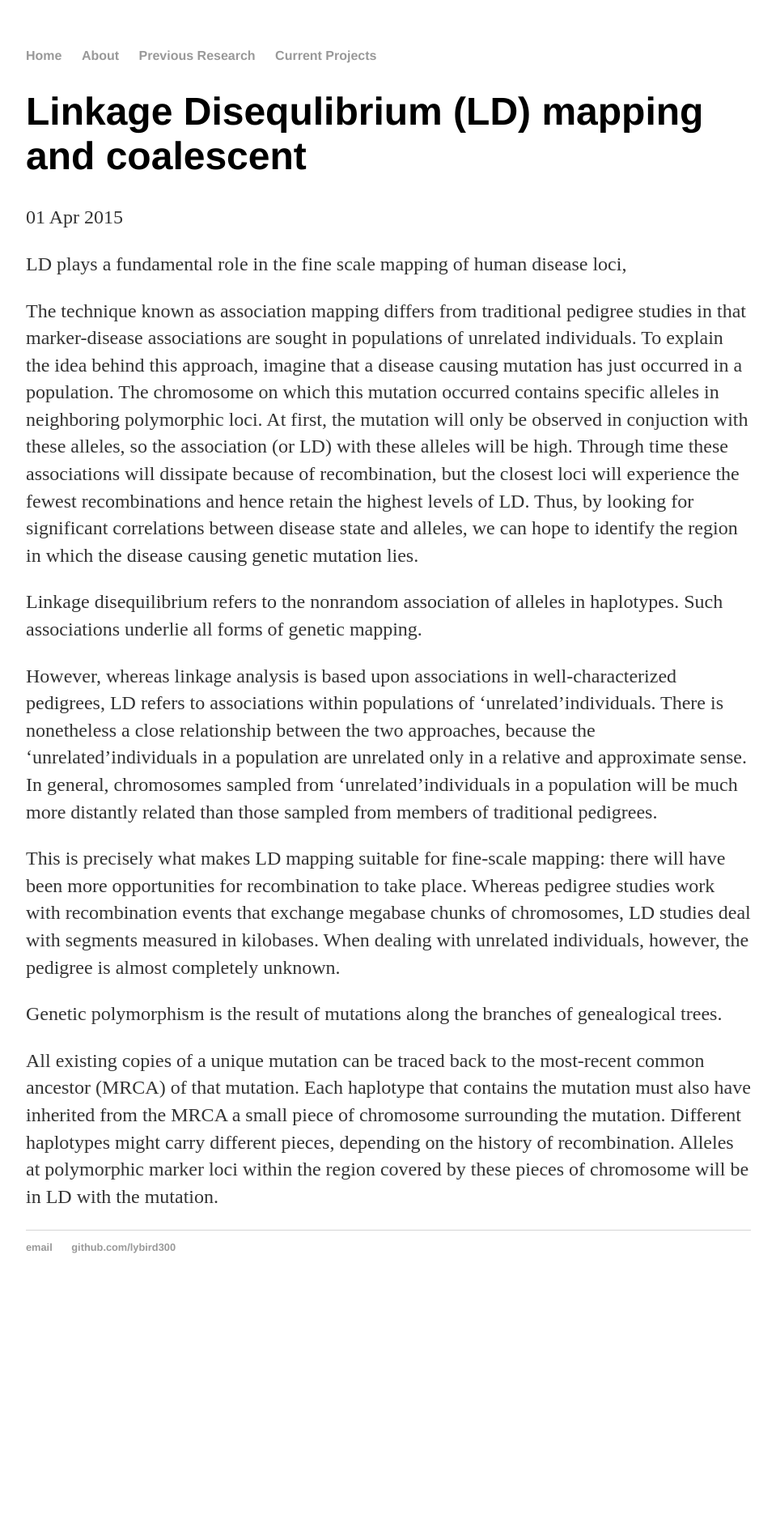
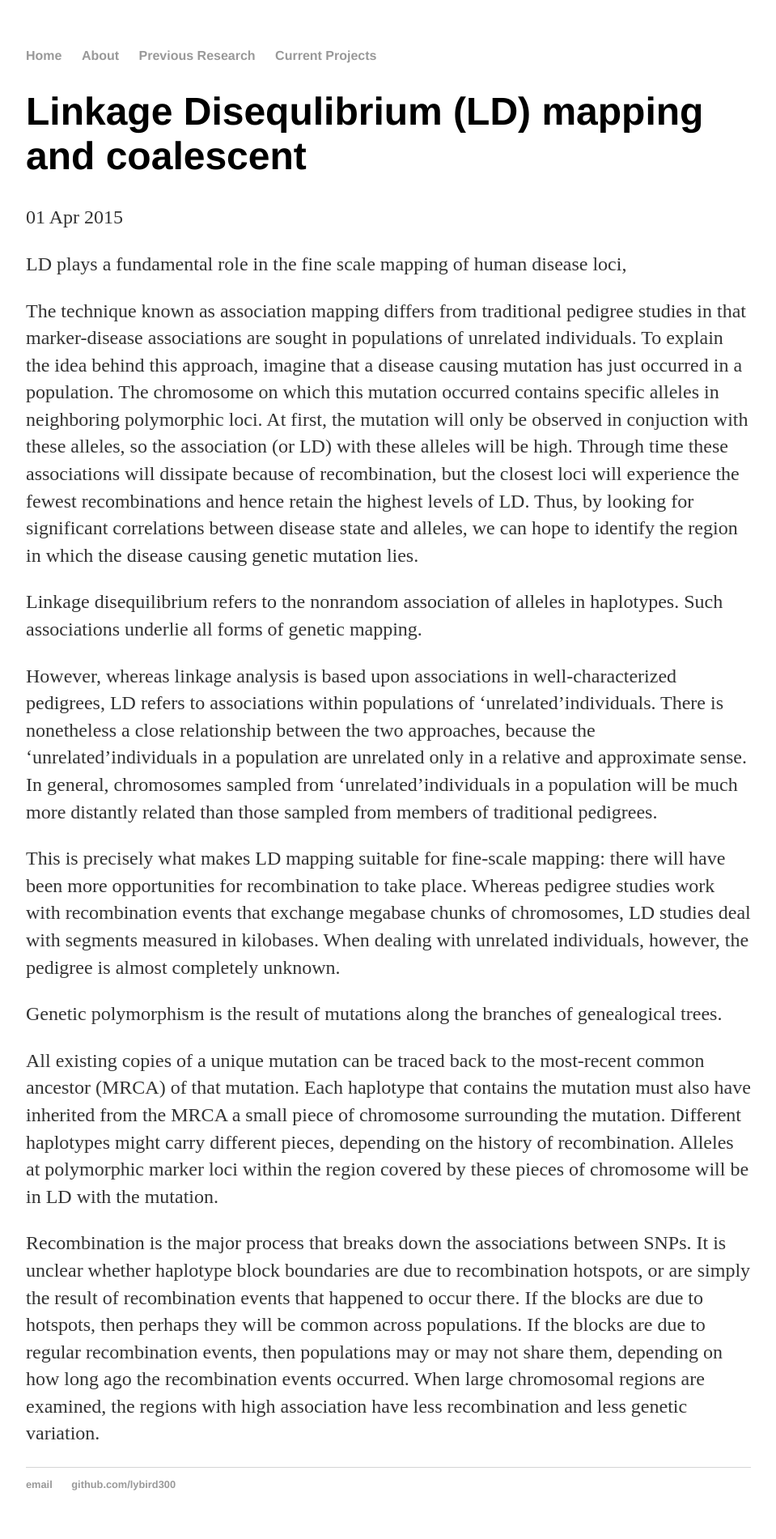
Before and after one commit to lybird300/lybird300.github.io, a Jekyll site: the page built from _posts/2015-04-19-LD-genealogy.md, in a window 1280 px wide. Shown: the whole page at 81% size, without its empty margins (160-1119 px from the left). Built offline with Jekyll 4.4.1, drawn with Linux system fonts in a browser that asks for light colours; before the commit the page ends 1608 px from its top, so only the background shows below that.

Commit message:
Update 2015-04-19-LD-genealogy.md

```diff
--- a/_posts/2015-04-19-LD-genealogy.md
+++ b/_posts/2015-04-19-LD-genealogy.md
@@ -58,3 +58,5 @@ mutation. Different haplotypes might carry different
 pieces, depending on the history of recombination. Alleles at polymorphic marker loci within the region
 covered by these pieces of chromosome will be in LD with
 the mutation.
+
+Recombination is the major process that breaks down the associations between SNPs. It is unclear whether haplotype block boundaries are due to recombination hotspots, or are simply the result of recombination events that happened to occur there. If the blocks are due to hotspots, then perhaps they will be common across populations. If the blocks are due to regular recombination events, then populations may or may not share them, depending on how long ago the recombination events occurred. When large chromosomal regions are examined, the regions with high association have less recombination and less genetic variation.
```
